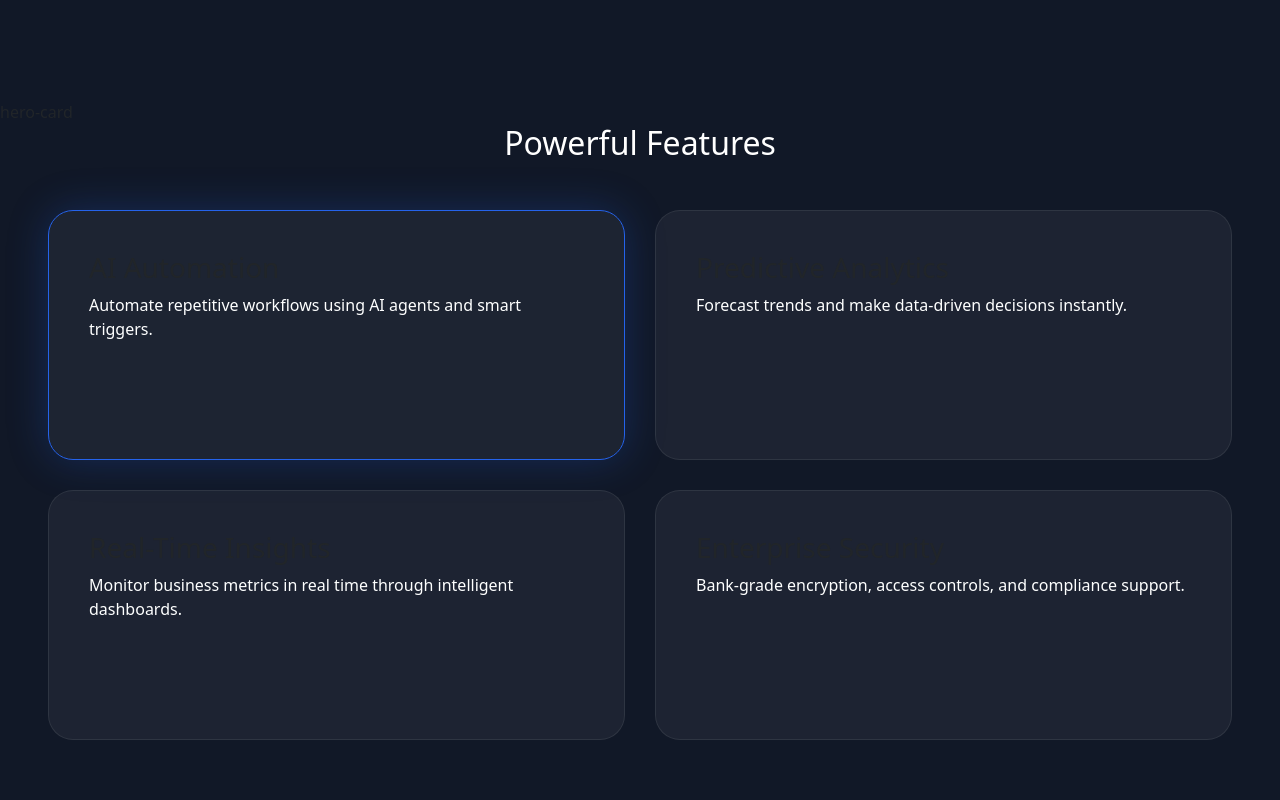
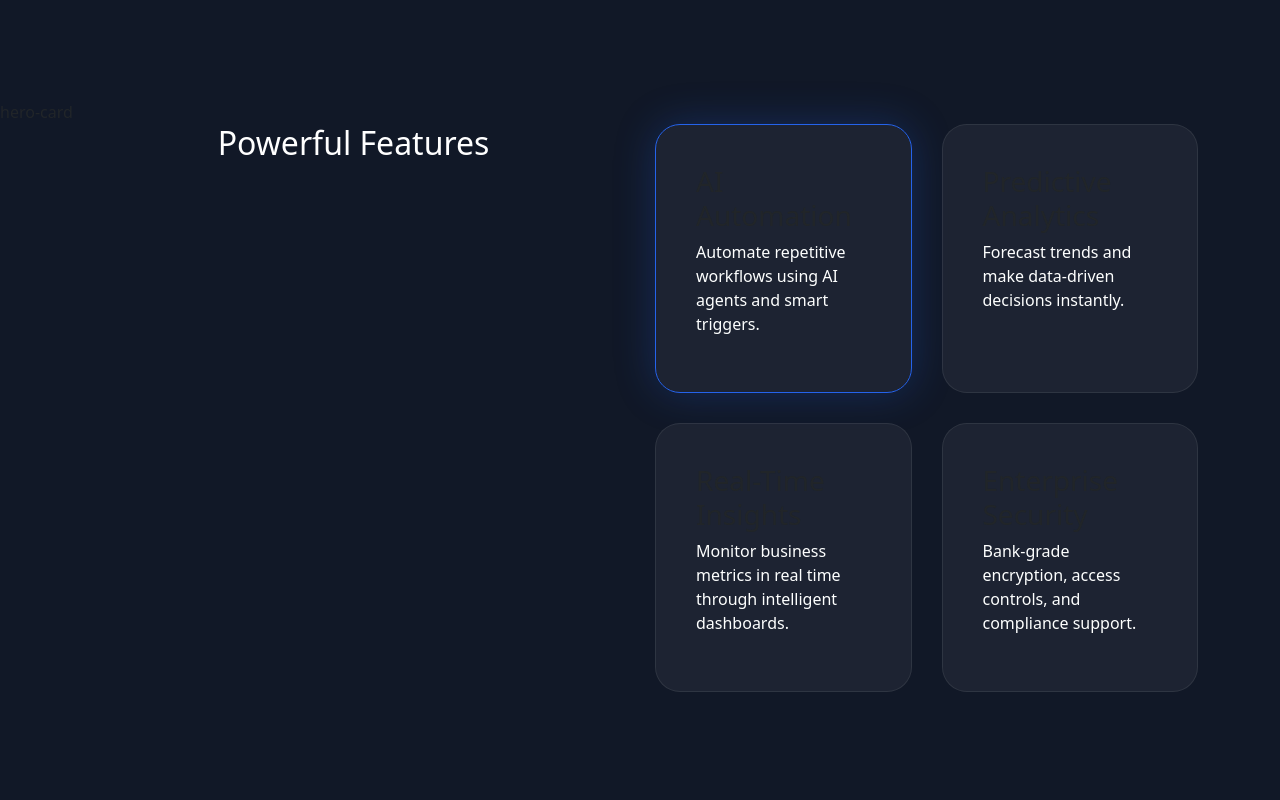
Before and after one commit to Chitransh27309-crypto/NextGen-AI-Plateform, a React (Vite) app: page / in a window 1280 px wide. Shown: the part 800-1600 px from the top of the page. Built offline with nearby package versions, Linux system fonts and the light colour scheme.

Commit message:
Completed Hour 3 enhancements

```diff
--- a/package.json
+++ b/package.json
@@ -10,10 +10,12 @@
     "preview": "vite preview"
   },
   "dependencies": {
+    "aos": "^2.3.4",
     "bootstrap": "^5.3.8",
     "react": "^19.2.7",
     "react-bootstrap": "^2.10.10",
-    "react-dom": "^19.2.7"
+    "react-dom": "^19.2.7",
+    "react-helmet": "^6.1.0"
   },
   "devDependencies": {
     "@eslint/js": "^10.0.1",
--- a/src/App.css
+++ b/src/App.css
@@ -10,7 +10,9 @@ body,
   width:100%;
   min-height:100vh;
 }
-
+html{
+  scroll-behavior:smooth;
+}
 body{
   background:#0a0f1c;
   color:#ffffff;
@@ -304,3 +306,25 @@ footer{
   }
 
 }
+
+.feature-card,
+.pricing-card,
+.bento-card,
+.card,
+.hero-card{
+
+  transition:
+  transform .3s ease,
+  box-shadow .3s ease;
+}
+
+.feature-card:hover,
+.pricing-card:hover,
+.bento-card:hover,
+.card:hover,
+.hero-card:hover{
+
+  transform:
+  translateY(-10px)
+  scale(1.02);
+}
--- a/src/App.jsx
+++ b/src/App.jsx
@@ -1,22 +1,62 @@
 import './App.css'
 
 import NavbarComponent from './components/Navbar'
-import Hero from './components/Hero'
-import Features from './components/Features'
-import Pricing from './components/Pricing'
-import Testimonials from './components/Testimonials'
+import { lazy, Suspense } from "react";
+
+const Hero = lazy(() =>
+  import("./components/Hero")
+);
+
+const Features = lazy(() =>
+  import("./components/Features")
+);
+
+const Pricing = lazy(() =>
+  import("./components/Pricing")
+);
+
+const Testimonials = lazy(() =>
+  import("./components/Testimonials")
+);
 import Footer from './components/Footer'
+import { Helmet } from "react-helmet";
 
 function App() {
   return (
     <>
+      <Helmet>
+
+        <title>
+          AIFlow - Next Generation AI Platform
+        </title>
+
+        <meta
+          name="description"
+          content="AI-powered workflow automation platform with predictive analytics and real-time insights."
+        />
+
+        <meta
+          property="og:title"
+          content="AIFlow"
+        />
+
+        <meta
+          property="og:description"
+          content="Automate your business workflows with AI."
+        />
+
+      </Helmet>
       <NavbarComponent />
 
       <main>
-        <Hero />
-        <Features />
-        <Pricing />
-        <Testimonials />
+        <Suspense fallback={<h1>Loading...</h1>}>
+
+          <Hero />
+          <Features />
+          <Pricing />
+          <Testimonials />
+
+        </Suspense>
       </main>
 
       <Footer />
--- a/src/Components/Features.jsx
+++ b/src/Components/Features.jsx
@@ -32,7 +32,10 @@ const Features = () => {
   return (
     <section id="features">hero-card
 
-      <Container fluid className="px-5">
+      <Container
+        className="bento-grid"
+        data-aos="fade-up"
+      >
 
         <h2 className="text-center mb-5">
           Powerful Features
@@ -53,8 +56,7 @@ const Features = () => {
 
                       <div
                         key={index}
-                      className={`bento-card ${
-                        activeIndex === index
+                        className={`bento-card ${activeIndex === index
                             ? "active-card"
                             : ""
                           }`}
--- a/src/Components/Hero.jsx
+++ b/src/Components/Hero.jsx
@@ -3,7 +3,11 @@ import { Container, Row, Col, Button } from 'react-bootstrap'
 const Hero = () => {
   return (
     <section className="hero-section">
-      <Container fluid className='px-5'>
+      <Container
+        fluid
+        className="px-5"
+        data-aos="fade-up"
+      >
 
         <Row className="align-items-center min-vh-100">
 
--- a/src/Components/Navbar.jsx
+++ b/src/Components/Navbar.jsx
@@ -16,7 +16,10 @@ const NavbarComponent = () => {
                         AIFlow
                     </Navbar.Brand>
 
-                    <Navbar.Toggle aria-controls="basic-navbar-nav" />
+                    <Navbar.Toggle
+                        aria-controls="basic-navbar-nav"
+                        aria-label="Toggle navigation"
+                    />
 
                     <Navbar.Collapse id="basic-navbar-nav">
 
@@ -34,7 +37,7 @@ const NavbarComponent = () => {
                                 Reviews
                             </Nav.Link>
 
-                            <Button variant="primary">
+                            <Button variant="primary"  aria-label="Get Started">
                                 Get Started
                             </Button>
 
--- a/src/Components/Testimonials.jsx
+++ b/src/Components/Testimonials.jsx
@@ -26,7 +26,7 @@ const Testimonials = () => {
           Trusted By Teams
         </h2>
 
-        <Row>
+        <Row data-aos="fade-up">
 
           {reviews.map((review, index) => (
 
--- a/src/main.jsx
+++ b/src/main.jsx
@@ -1,9 +1,17 @@
 import React from 'react'
 import ReactDOM from 'react-dom/client'
 import App from './App.jsx'
+import './index.css'
+import 'bootstrap/dist/css/bootstrap.min.css'
+import './App.css'
 
-import 'bootstrap/dist/css/bootstrap.min.css'
-import './index.css'
+import AOS from 'aos'
+import 'aos/dist/aos.css'
+
+AOS.init({
+  duration:1000,
+  once:true
+})
 
 ReactDOM.createRoot(document.getElementById('root')).render(
   <React.StrictMode>
```
Also changed, not shown: 1 other file (tests, documents, lock files or other folders). Lines whose indentation alone changed are shown as unchanged.
